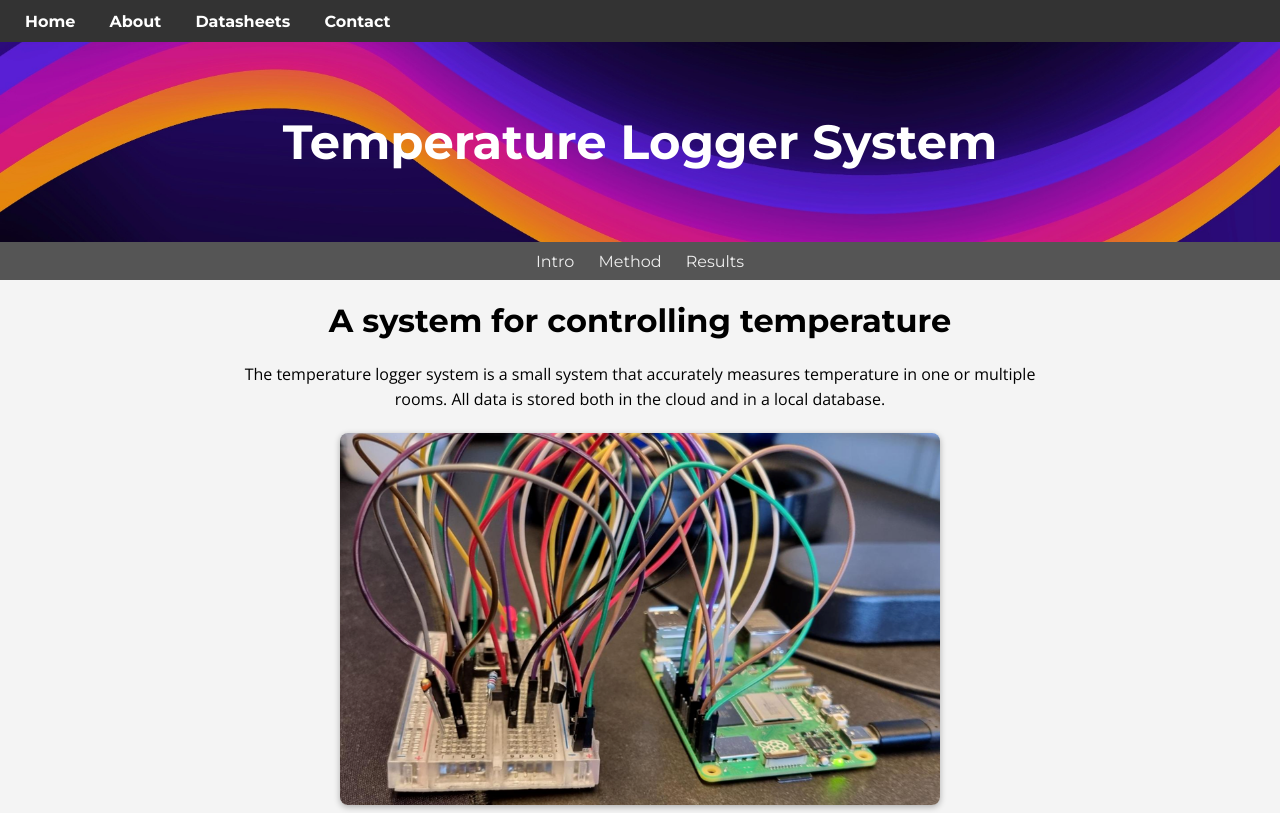
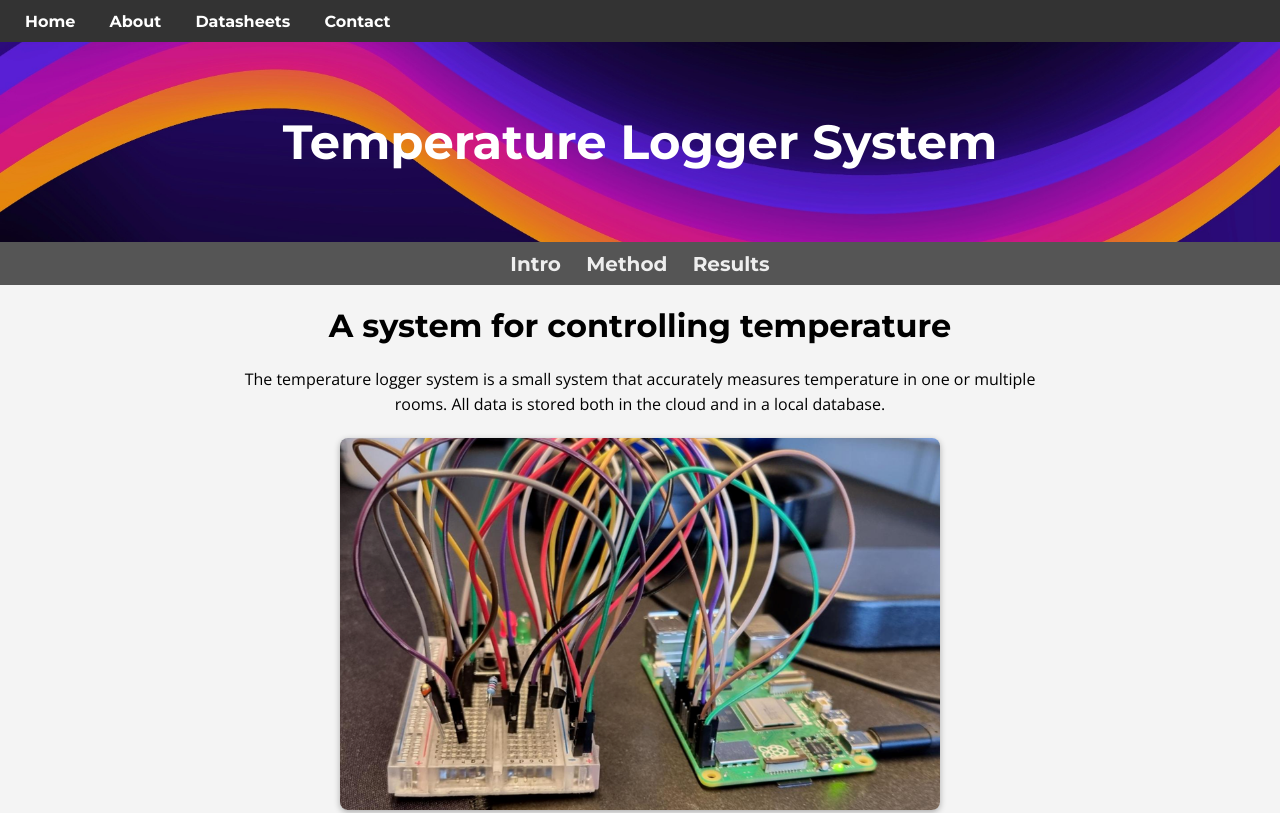
Before and after one commit to NikolaiSK/IoTProject.github.io, a plain HTML site: page index.html in a window 1280 px wide. Shown: the top 813 px of the page. Drawn offline with nearby package versions, Linux system fonts and the light colour scheme.

Commit message:
Add files via upload

```diff
--- a/css/style.css
+++ b/css/style.css
@@ -38,12 +38,15 @@ nav a:hover {
   padding: 8px;
   margin-top: 0;
   text-align: center;
+  font-weight: bolder;
+  font-size: 20px;
 }
 .subnav a {
   color: #eee;
   margin: 0 10px;
   text-decoration: none;
-  font-weight: normal;
+  font-weight: bolder;
+  font-size: 20px;
   font-family: 'Montserrat', sans-serif;
 }
 .subnav a:hover {
```
